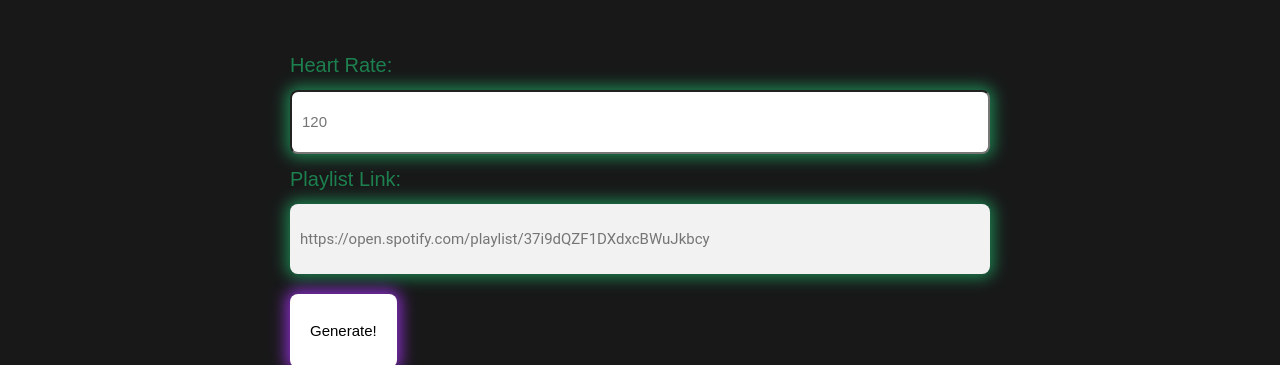
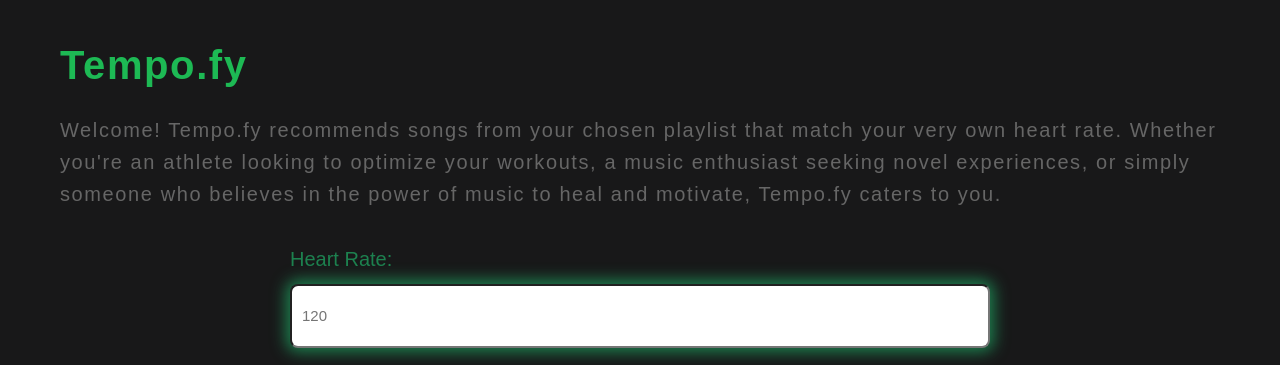
Before and after one commit to rroruu/FYFP_SH_2023, a Flask app: page / in a window 1280 px wide. Shown: the top 365 px of the page. Run offline with Flask 3, Linux system fonts and the light colour scheme.

Commit message:
prettier website

```diff
--- a/app.py
+++ b/app.py
@@ -56,9 +56,9 @@ app = Flask(__name__)
 # Define a route and a view function
 @app.route('/')
 def main():
-    title = "Tempo.fy"
-    return render_template('index.html', title=title)
-
+    title = 'Tempo.fy'
+    message = 'Welcome! Tempo.fy recommends songs from your chosen playlist that match your very own heart rate. Whether you\'re an athlete looking to optimize your workouts, a music enthusiast seeking novel experiences, or simply someone who believes in the power of music to heal and motivate, Tempo.fy caters to you.'
+    return render_template('index.html', title=title, message=message)
 
 @app.route('/submit', methods=['POST'])
 def submit():
--- a/static/css/reset.css
+++ b/static/css/reset.css
@@ -6,6 +6,7 @@
     padding: 0;
     box-sizing: border-box;
 }
+
 
 /* Reset font styles */
 body, button, input, select, textarea {
@@ -54,11 +55,11 @@ button, input, select, textarea {
 
 button{
     box-shadow: 0 0 15px 4px rgb(138, 46, 200);
+    margin: 0 auto;
+    display: block
 }
 
 /* Reset button styles */
 button {
     cursor: pointer;
 }
-
-/* Additional reset rules can be added as needed */
--- a/static/css/style.css
+++ b/static/css/style.css
@@ -2,6 +2,13 @@ html {
   height: 100%;
   width: 100%;
 }
+
+<h1 style="color: #1DB954; font-size: 2.5rem; font-family: 'Circular', sans-serif; font-weight: bold;">
+    {{ title }}
+</h1>
+<p style="color: #666666; font-size: 16px; font-family: 'Circular', sans-serif;">
+    {{ message }}
+</p>
 
 a {
   color: #1DB954;
--- a/templates/index.html
+++ b/templates/index.html
@@ -1,30 +1,29 @@
 <!DOCTYPE html>
 <html lang="en">
 <head>
-        <!-- <link rel="preconnect" href="https://fonts.googleapis.com">
-        <link rel="preconnect" href="https://fonts.gstatic.com" crossorigin>
-        <link href="https://fonts.googleapis.com/css2?family=Plus+Jakarta+Sans:wght@700&display=swap" rel="stylesheet">-->
     <meta charset="UTF-8">
     <meta name="viewport" content="width=device-width, initial-scale=1.0">
     <link rel="stylesheet" href="{{ url_for('static', filename='css/style.css') }}">
     <link rel="stylesheet" href="{{ url_for('static', filename='css/reset.css') }}">
-    <title>{{title}}</title>
+    <title>Tempo.fy</title>
 </head>
 
-<!--<style>
-    @import url('https://fonts.googleapis.com/css2?family=Plus+Jakarta+Sans:wght@700&display=swap');
-</style>-->
+<h1 style="color: #1DB954; font-size: 2.5rem; font-family: 'Circular', sans-serif; font-weight: bold;">
+    {{ title }}
+</h1>
+<p style="color: #666666; font-size: 20px; font-family: 'Circular', sans-serif;">
+    {{ message }}
+</p>
 
 <body>
-    <!--<h1>
+    <h1>
         <title>{{ title }}</title>
-    </h1>-->
-
-    {{ message }}
+    </h1>
 
     <form method="post" action="/submit">
         <label for="bpm">Heart Rate: </label><input type="number" placeholder="120" name="bpm">
         <label for="playlist">Playlist Link: </label><input type="text", placeholder = "https://open.spotify.com/playlist/37i9dQZF1DXdxcBWuJkbcy" name = "playlist", value = "">  <!-- placeholders are the greyed out bits -->
+        <p>"  "</p>
         <button type="submit">Generate!</button>
     </form>
 
```
Also changed, not shown: 1 other file.
